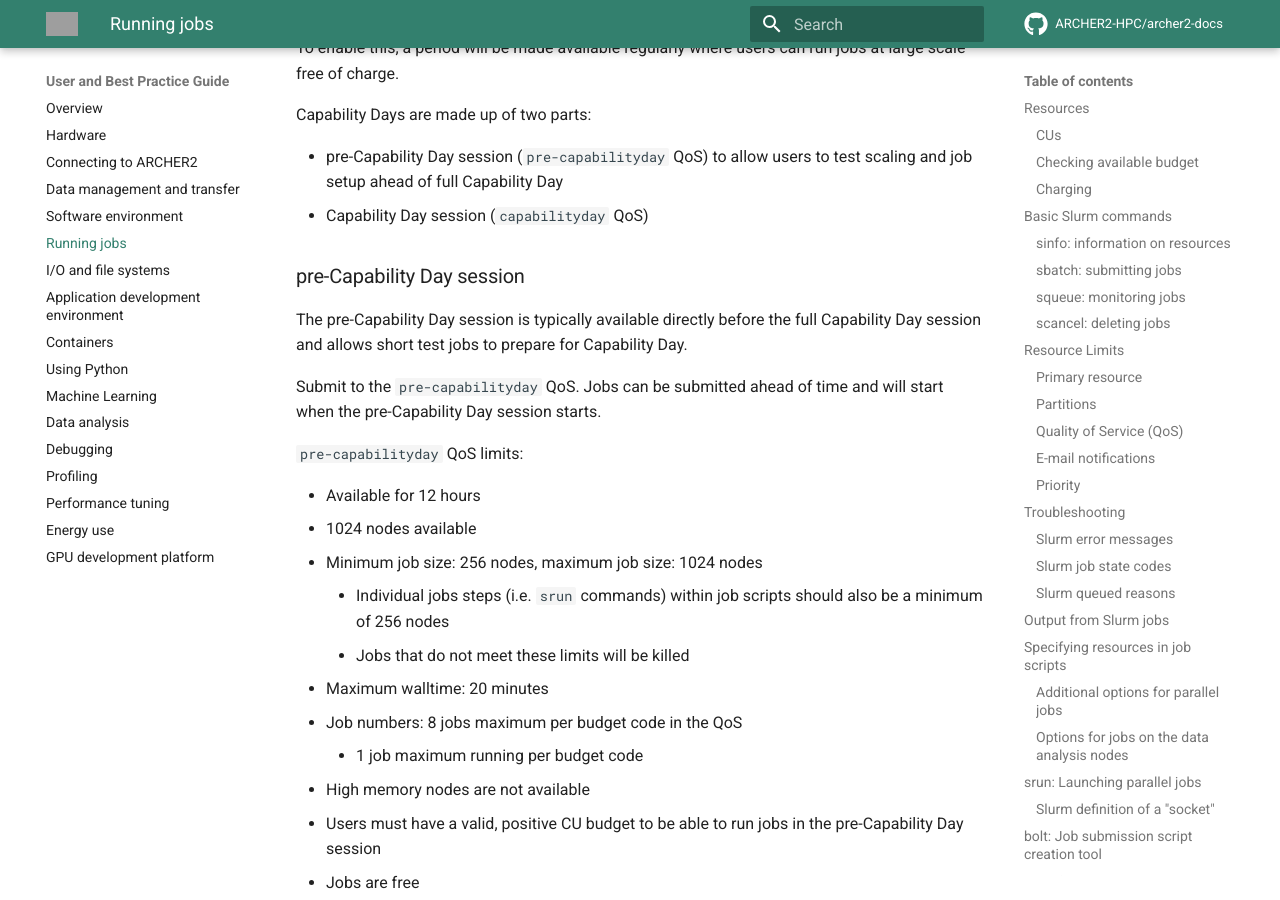
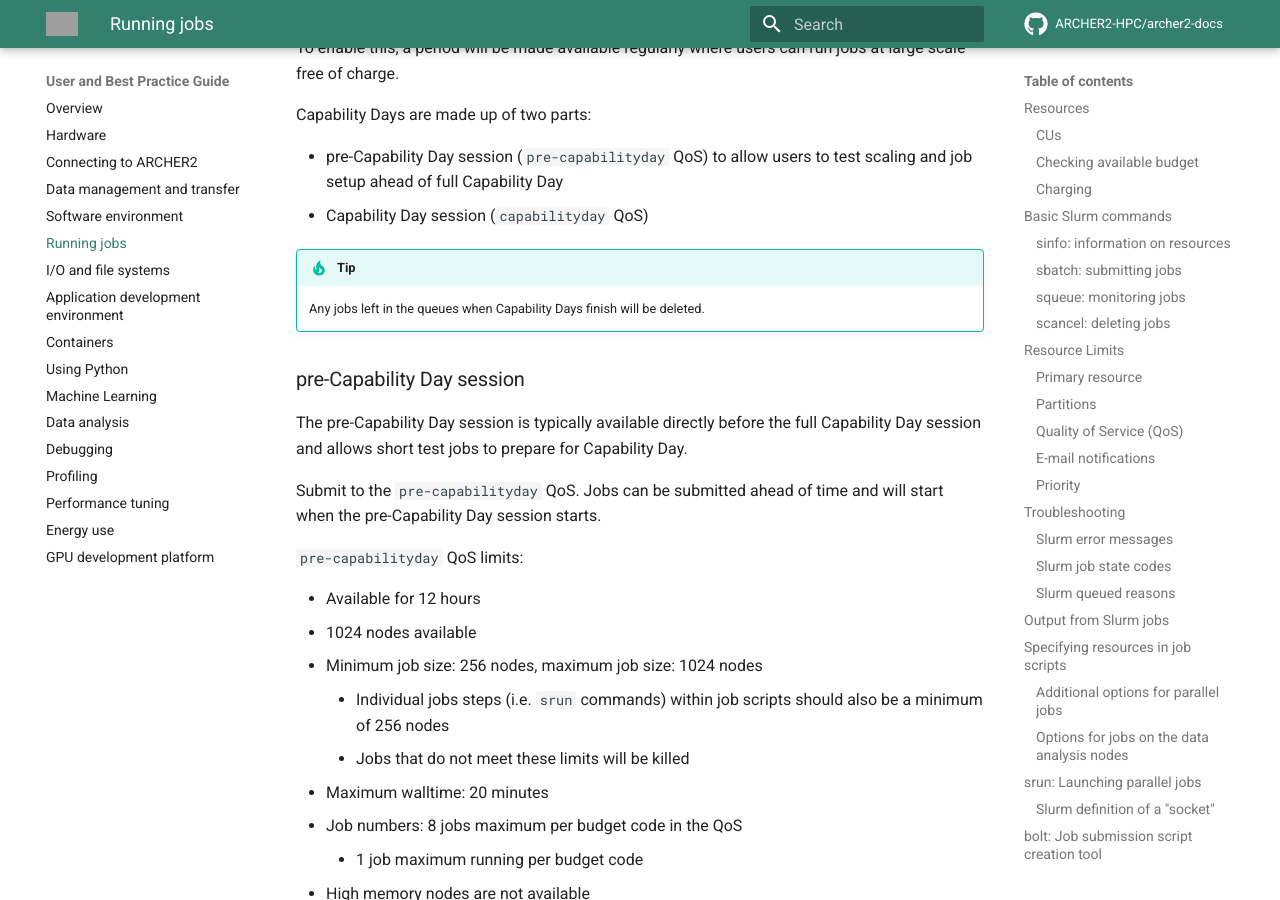
Before and after one commit to ARCHER2-HPC/archer2-docs, an MkDocs documentation site: the page built from docs/user-guide/scheduler.md, in a window 1280 px wide and 900 px high, scrolled down 49947 px. Built offline with MkDocs 1.6.1 and Material for MkDocs 9.7.7, drawn with Linux system fonts in a browser that asks for light colours; comment, search, counter and statistics services are not loaded; grey boxes are pictures that could not be loaded.

Commit message:
Adds note on job deletion at the end of Capability Days

```diff
--- a/docs/user-guide/scheduler.md
+++ b/docs/user-guide/scheduler.md
@@ -2294,6 +2294,9 @@ Capability Days are made up of two parts:
 - pre-Capability Day session (`pre-capabilityday` QoS) to allow users to test scaling and job setup ahead of full Capability Day
 - Capability Day session (`capabilityday` QoS)
 
+!!! tip
+    Any jobs left in the queues when Capability Days finish will be deleted.
+
 ### pre-Capability Day session
 
 The pre-Capability Day session is typically available directly before the full Capability Day session and allows
```
